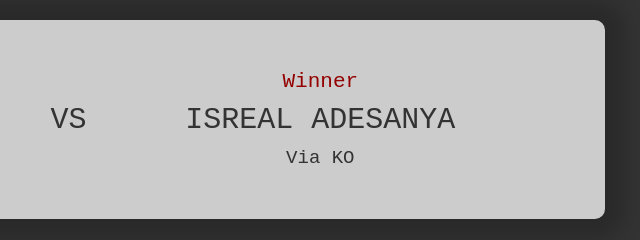
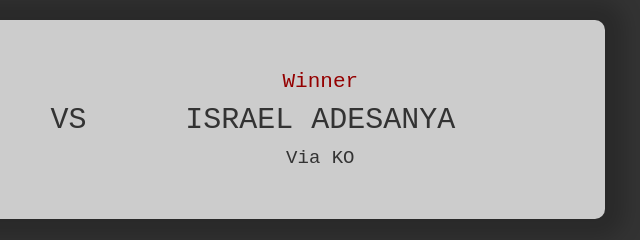
Before and after one commit to AMM48/literate-octo-lamp, a plain HTML site: page index.html in a window 1280 px wide. Shown: the part 335-575 px from the top of the page, 566-1206 px from the left. Drawn offline with Linux system fonts and the light colour scheme.

Commit message:
first commit

```diff
--- a/index.html
+++ b/index.html
@@ -23,7 +23,7 @@
         <div class="container">
             <p>ALEX PRERIERA</p>
             <p>VS</p>
-            <p class="winner ko">ISREAL ADESANYA</p>
+            <p class="winner ko">ISRAEL ADESANYA</p>
         </div>
         <div class="container">
             <p class="winner una">GILBERT BURNS</p>
```
